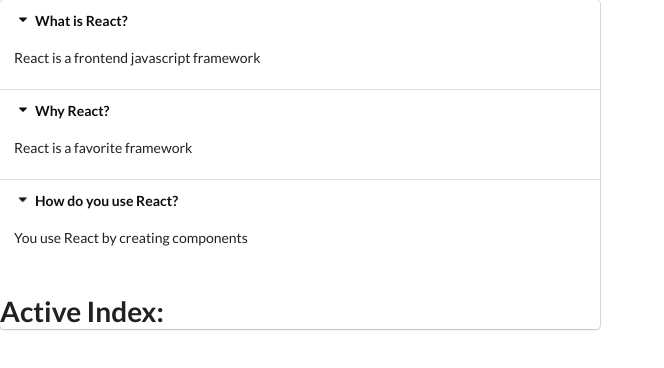
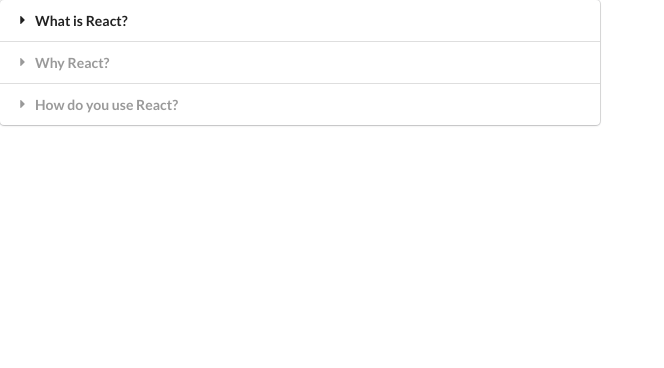
Before and after one commit to GraftonJ/react-widgets, a React (Create React App) app: page / in a window 1280 px wide. Shown: the top 368 px of the page, without its empty margins (0-664 px from the left). Built offline with nearby package versions, Linux system fonts and the light colour scheme.

Commit message:
added accordion functionality

```diff
--- a/src/components/Accordion.js
+++ b/src/components/Accordion.js
@@ -4,31 +4,29 @@
     const [activeIndex, setActiveIndex] = useState(null)
 
     const onTitleClick = (index) => {
-        console.log(`Clicked index ${index}`);
-        setActiveIndex(index)
+        index === activeIndex ? setActiveIndex(null) : setActiveIndex(index)
     }
 
-    const renderedItems = items.map((item, index) => (
+    const renderedItems = items.map((item, index) => {
+        const active = index === activeIndex ? 'active' : ''
+        return (
             <React.Fragment key={item.title}>
                 <div
-                className="title active"
+                    className={`title ${active}`}
                     onClick={() => onTitleClick(index)}
                 >
                     <i className="dropdown icon"></i>
                     {item.title}
                 </div>
-            <div className="content active">
+                <div className={`content ${active}`}>
                     <p>{item.content}</p>
                 </div>
             </React.Fragment>
-
-    ))
+        )
+    })
     return (
         <div className="ui styled accordion">
             {renderedItems}
-            <h1>
-                Active Index: {activeIndex}
-            </h1>
         </div>
     )
 }
```
Lines whose indentation alone changed are shown as unchanged.
